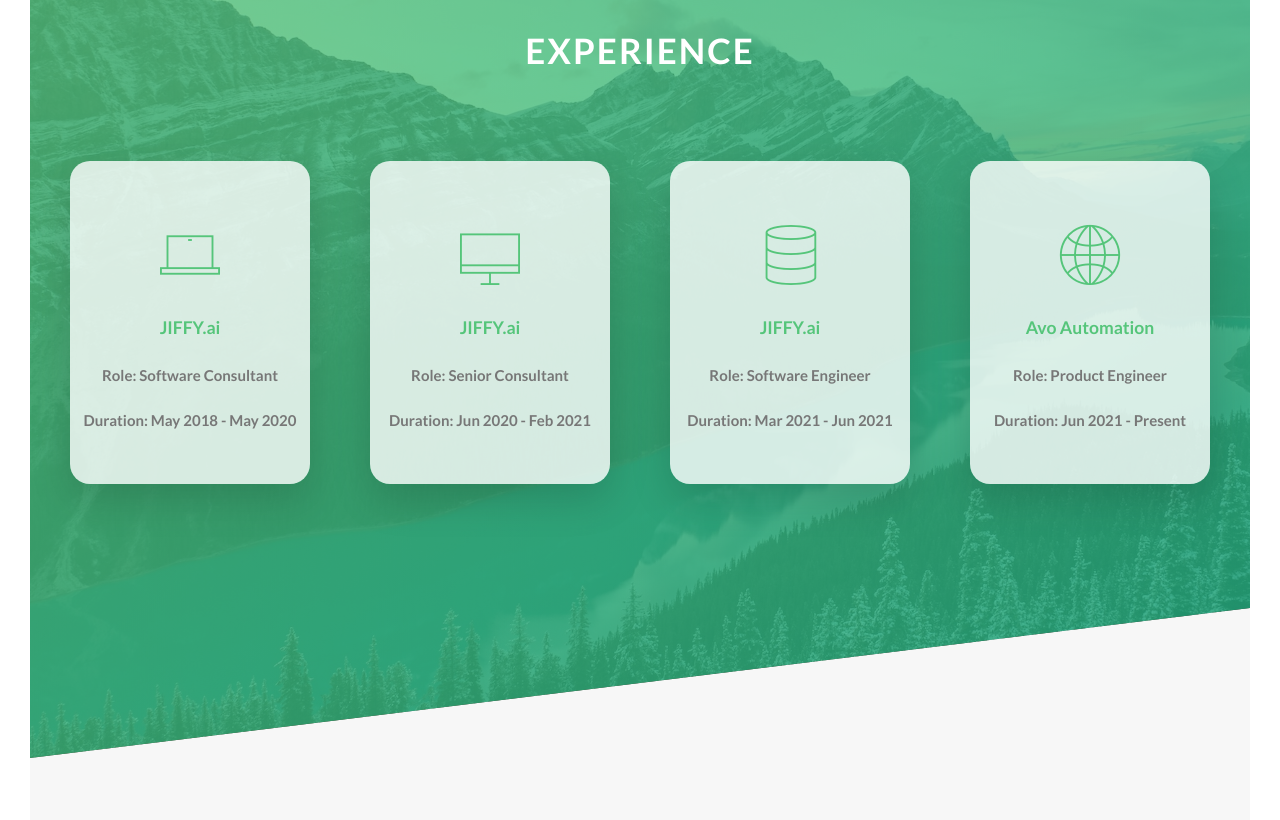
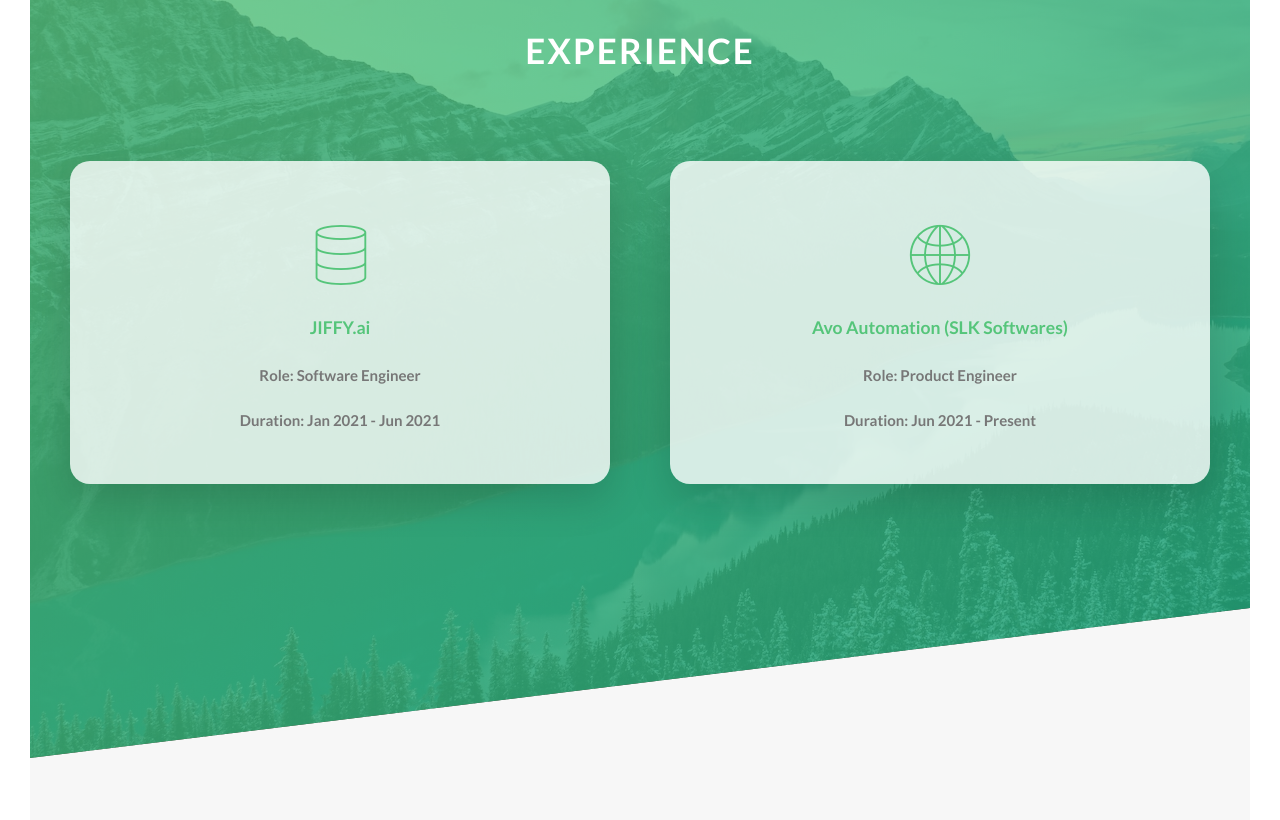
Before and after one commit to ajaydev17/My-Personal-Website, a website: page index.html in a window 1280 px wide. Shown: the part 1899-2719 px from the top of the page. Drawn offline with Linux system fonts and the light colour scheme.

Commit message:
Changed the experience section

```diff
--- a/index.html
+++ b/index.html
@@ -17,7 +17,7 @@
 
 <body>
     <div class="navigation">
-        <input type="checkbox" class="navigation__checkbox" id="navi-toggle"/>
+        <input type="checkbox" class="navigation__checkbox" id="navi-toggle" />
         <label for="navi-toggle" class="navigation__button">
             <span class="navigation__icon">&nbsp;</span>
         </label>
@@ -77,7 +77,7 @@
                         working on some personal projects or solving
                         problems on leetcode.
                     </p>
-                    <a href="../resume/resume.pdf" class="btn-text" target="_blank">View Resume &rarr;</a>
+                    <a href="../resume/resume1.pdf" class="btn-text" target="_blank">View Resume &rarr;</a>
                 </div>
                 <div class="col-1-of-2">
                     <div class="composition">
@@ -96,7 +96,7 @@
                 <h2 class="heading-experience">Experience</h2>
             </div>
             <div class="row">
-                <div class="col-1-of-4">
+                <!-- <div class="col-1-of-4">
                     <div class="experience-box">
                         <i class="experience-box__icon icon-basic-laptop"></i>
                         <h3 class="heading-tertiary u-margin-bottom-small">
@@ -110,9 +110,9 @@
                             Duration: May 2018 - May 2020
                         </p>
                     </div>
-                </div>
+                </div> -->
 
-                <div class="col-1-of-4">
+                <!-- <div class="col-1-of-4">
                     <div class="experience-box">
                         <i class="experience-box__icon icon-basic-display"></i>
                         <h3 class="heading-tertiary u-margin-bottom-small">
@@ -126,9 +126,9 @@
                             Duration: Jun 2020 - Feb 2021
                         </p>
                     </div>
-                </div>
+                </div> -->
 
-                <div class="col-1-of-4">
+                <div class="col-1-of-2">
                     <div class="experience-box">
                         <i class="experience-box__icon lni icon-basic-server2"></i>
                         <h3 class="heading-tertiary u-margin-bottom-small">
@@ -139,17 +139,17 @@
                             Role: Software Engineer
                         </p>
                         <p class="experience-box__text">
-                            Duration: Mar 2021 - Jun 2021
+                            Duration: Jan 2021 - Jun 2021
                         </p>
                     </div>
                 </div>
 
-                <div class="col-1-of-4">
+                <div class="col-1-of-2">
                     <div class="experience-box">
                         <i class="experience-box__icon lni icon-basic-world"></i>
                         <h3 class="heading-tertiary u-margin-bottom-small">
                             <a href="https://avoautomation.ai/" target="_blank" class="experience-box__company-name">Avo
-                                Automation</a>
+                                Automation (SLK Softwares)</a>
                         </h3>
                         <p class="experience-box__text u-margin-bottom-small">
                             Role: Product Engineer
@@ -252,9 +252,11 @@
                                 </span>
                             </h4>
                             <div class="card__links">
-                                <a href="https://github.com/ajaydev17/News-Grid" target="_blank" class="card__links-icon-1"><i
+                                <a href="https://github.com/ajaydev17/News-Grid" target="_blank"
+                                    class="card__links-icon-1"><i
                                         class="fa-brands fa-github card__links-icon-3--front-a"></i></a>
-                                <a href="https://newsgridtech.netlify.app/" target="_blank" class="card__links-icon-2"><i
+                                <a href="https://newsgridtech.netlify.app/" target="_blank"
+                                    class="card__links-icon-2"><i
                                         class="fa fa-link card__links-icon-3--front-b"></i></a>
                             </div>
                         </div>
@@ -266,9 +268,11 @@
                                     <li>HTML and CSS</li>
                                     <li>
                                         <div class="card__links">
-                                            <a href="https://github.com/ajaydev17/News-Grid" target="_blank" class="card__links-icon-1"><i
+                                            <a href="https://github.com/ajaydev17/News-Grid" target="_blank"
+                                                class="card__links-icon-1"><i
                                                     class="fa-brands fa-github card__links-icon-3--back-a"></i></a>
-                                            <a href="https://newsgridtech.netlify.app/" target="_blank" class="card__links-icon-2"><i
+                                            <a href="https://newsgridtech.netlify.app/" target="_blank"
+                                                class="card__links-icon-2"><i
                                                     class="fa fa-link card__links-icon-3--back-b"></i></a>
                                         </div>
                                     </li>
@@ -316,7 +320,8 @@
                 </div>
             </div>
             <div class="u-center-text u-margin-top-large">
-                <a href="https://github.com/ajaydev17/" target="_blank" class="btn btn--green">Discover More Projects</a>
+                <a href="https://github.com/ajaydev17/" target="_blank" class="btn btn--green">Discover More
+                    Projects</a>
             </div>
         </section>
         <section id="tech-stack" class="section-tech-stack">
@@ -438,22 +443,28 @@
                     </p>
                     <ul class="footer__list">
                         <li class="footer__item">
-                            <a href="https://www.facebook.com/ajeya.devadiga/" target="_blank"class="footer__link"><i class="fa-brands fa-facebook"></i></a>
+                            <a href="https://www.facebook.com/ajeya.devadiga/" target="_blank" class="footer__link"><i
+                                    class="fa-brands fa-facebook"></i></a>
                         </li>
                         <li class="footer__item">
-                            <a href="https://twitter.com/robinhood1729" target="_blank" class="footer__link"><i class="fa-brands fa-twitter"></i></a>
+                            <a href="https://twitter.com/robinhood1729" target="_blank" class="footer__link"><i
+                                    class="fa-brands fa-twitter"></i></a>
                         </li>
                         <li class="footer__item">
-                            <a href="https://www.instagram.com/devadiga_ajay17/" target="_blank" class="footer__link"><i class="fa-brands fa-instagram"></i></a>
+                            <a href="https://www.instagram.com/devadiga_ajay17/" target="_blank" class="footer__link"><i
+                                    class="fa-brands fa-instagram"></i></a>
                         </li>
                         <li class="footer__item">
-                            <a href="https://www.linkedin.com/in/ajay-devadiga-60079b164/" target="_blank" class="footer__link"><i class="fa-brands fa-linkedin"></i></a>
+                            <a href="https://www.linkedin.com/in/ajay-devadiga-60079b164/" target="_blank"
+                                class="footer__link"><i class="fa-brands fa-linkedin"></i></a>
                         </li>
                         <li class="footer__item">
-                            <a href="https://github.com/ajaydev17/" target="_blank" class="footer__link"><i class="fa-brands fa-github"></i></a>
+                            <a href="https://github.com/ajaydev17/" target="_blank" class="footer__link"><i
+                                    class="fa-brands fa-github"></i></a>
                         </li>
                         <li class="footer__item">
-                            <a href="mailto:devadigaajay1729@gmail.com" target="_blank" class="footer__link"><i class="fa-solid fa-envelope"></i></a>
+                            <a href="mailto:devadigaajay1729@gmail.com" target="_blank" class="footer__link"><i
+                                    class="fa-solid fa-envelope"></i></a>
                         </li>
                     </ul>
                 </div>
@@ -461,7 +472,8 @@
             <div class="col-1-of-2">
                 <p class="u-center-text footer__copyright">
                     This website is built as part of
-                    <a href="https://www.udemy.com/course/advanced-css-and-sass/" target="_blank"class="footer__link">JONAS SCHMEDTMANN'S</a>
+                    <a href="https://www.udemy.com/course/advanced-css-and-sass/" target="_blank"
+                        class="footer__link">JONAS SCHMEDTMANN'S</a>
                     online course ADVANCED CSS AND SASS.
                 </p>
                 <p class="u-center-text">
```
